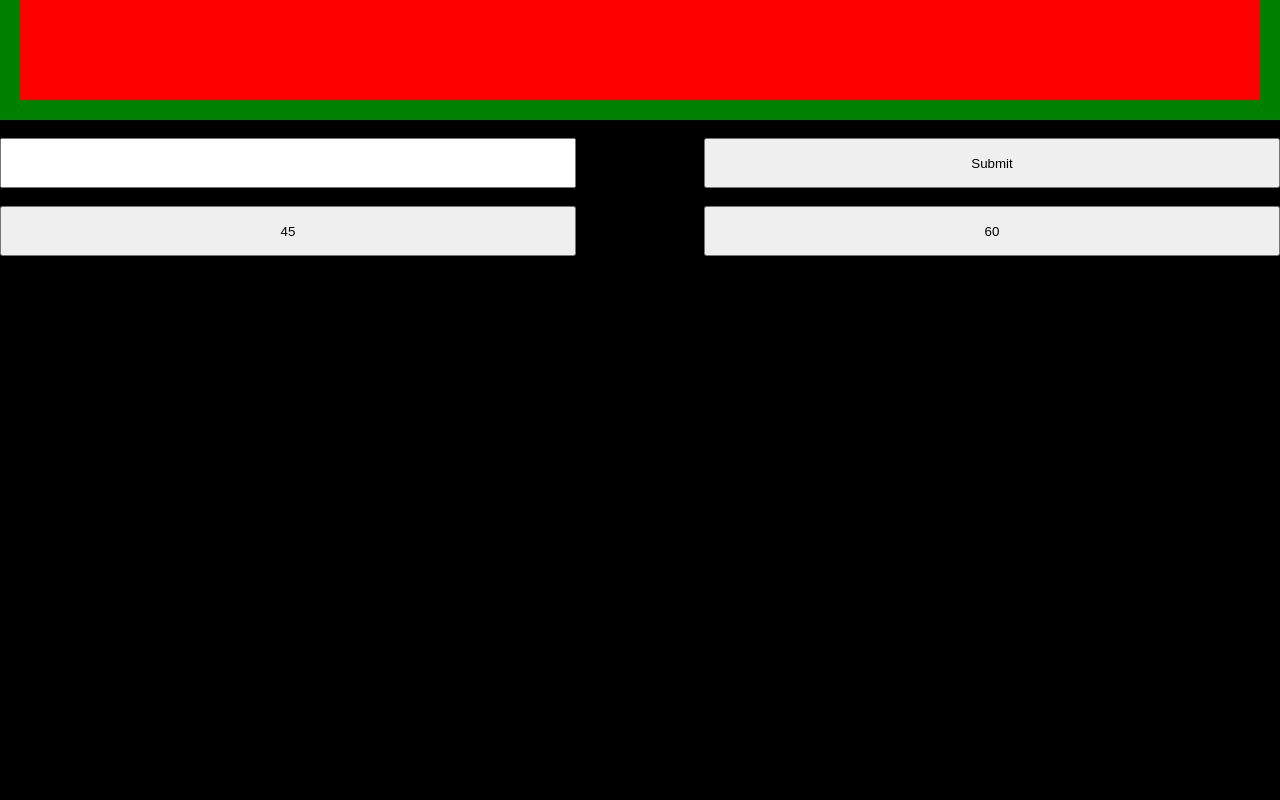
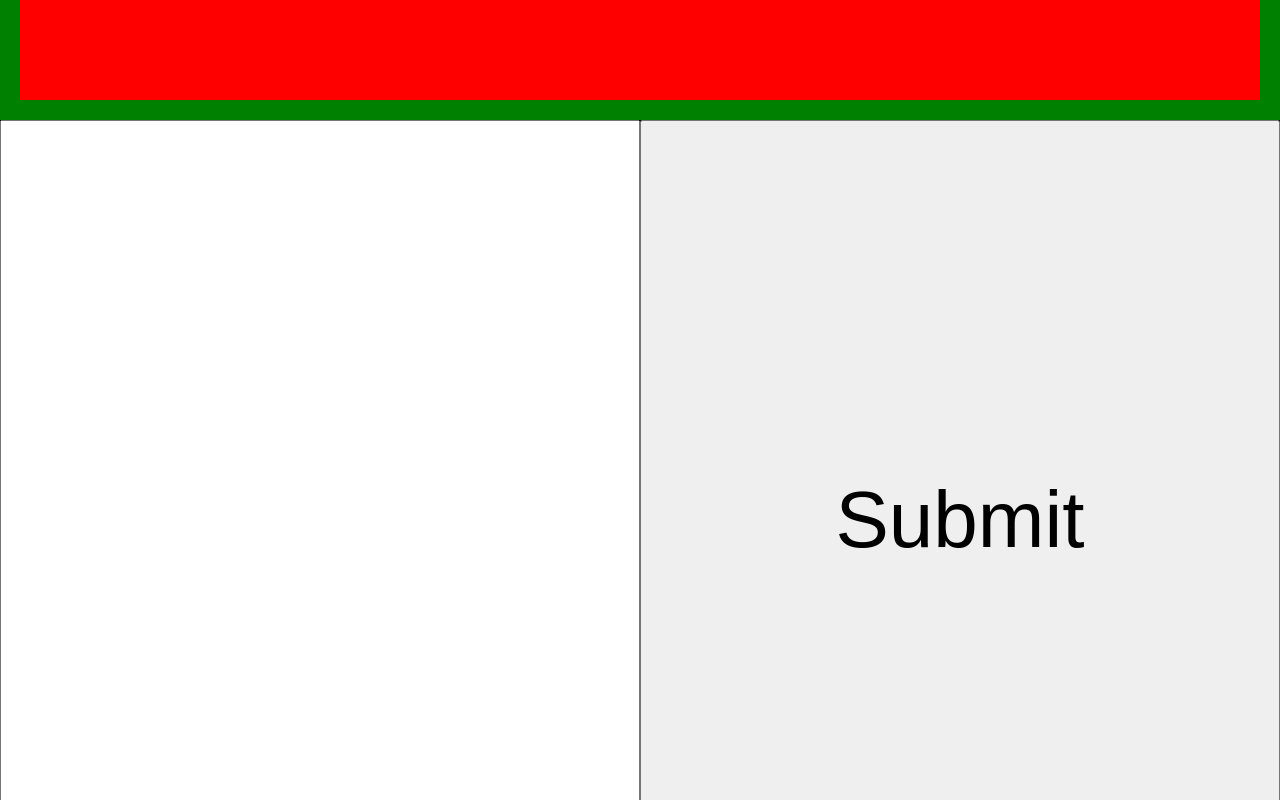
Before and after one commit to jchevertonwynne/jchevertonwynne.github.io, a plain HTML site: page index.html in a window 1280 px wide. Shown: the part 1160-1960 px from the top of the page. Before the commit the page ends 1416 px from the top, so only its background shows below. Drawn offline with Linux system fonts and the light colour scheme.

Commit message:
made ui scale somewhat better

```diff
--- a/index.html
+++ b/index.html
@@ -6,16 +6,13 @@
 
 <body id="body" style="margin: 0;background-color: black;">
     <canvas id="canvas" width="100%" height="100%"></canvas>
-    <br>
-    <br>
-    <div>
-        <input type="text" id="time-select" name="time-select" style="width:45%;height:50">
-        <input type="submit" id="time-submit" value="Submit" style="width:45%;height:50;float:right">
+    <div class="options">
+        <input type="text" id="time-select" name="time-select" style="width:50%;height:100%;font-size:5em;">
+        <input type="submit" id="time-submit" value="Submit" style="width:50%;height:100%;float:right;font-size:5em;">
     </div>
-    <br>
-    <div>
-        <button id="time-45" style="width:45%;height:50">45</button>
-        <button id="time-60" style="width:45%;height:50;float:right">60</button>
+    <div class="options">
+        <button id="time-45" style="width:50%;height:100%;font-size:5em;">45</button>
+        <button id="time-60" style="width:50%;height:100%;float:right;font-size:5em;">60</button>
     </div>
     <script src="index.js"></script>
 </body>
--- a/index.js
+++ b/index.js
@@ -1,4 +1,5 @@
 const body = document.getElementById("body")
+const options = document.getElementsByClassName("options")
 const timeSelect = document.getElementById("time-select")
 const timeSubmit = document.getElementById("time-submit")
 const time45 = document.getElementById("time-45")
@@ -70,6 +71,9 @@ function startNewtimer(time) {
 function setCanvasSize() {
     canvas.width = window.innerWidth;
     canvas.height = window.innerWidth;
+    for (const optDiv of options) {
+        optDiv.style.height = (window.innerHeight - window.innerWidth) / 2
+    }
     drawBackground(canvas)
 }
 
```
